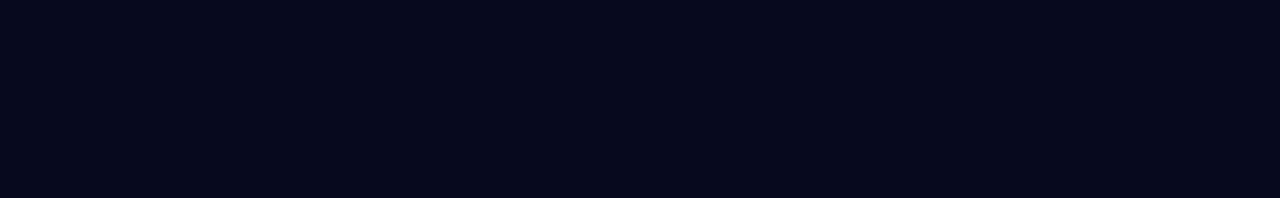
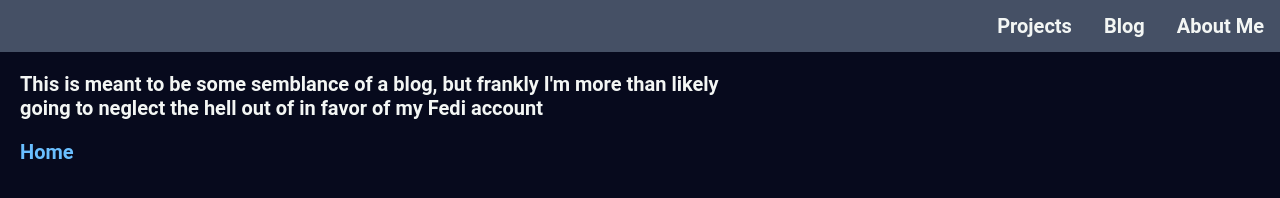
Before and after one commit to debian9stretch/debian9stretch.github.io, a plain HTML site: page blog.html in a window 1280 px wide. Drawn offline with Linux system fonts and the light colour scheme.

Commit message:
Hopefully last change

```diff
--- a/blog.html
+++ b/blog.html
@@ -5,5 +5,16 @@
 		<link rel="stylesheet" type="text/css" href="index.css">
 	</head>
 	<body>
+		<ul>
+			<li><a href="about.html">About Me</a></li>
+			<li><a href="blog.html">Blog</a></li>
+			<li><a href="projects.html">Projects</a></li>
+		</ul>
+		<div id="blog">
+			<p style="margin-left: 20px;">This is meant to be some semblance of a blog, but frankly I'm more than likely going to neglect the hell out of in favor of my Fedi account</p>
+		</div>
 	</body>
+	<footer>
+		<a href="index.html" id="link" style="float: bottom; margin-left: 20px;">Home</a>
+	</footer>
 </html>
--- a/index.css
+++ b/index.css
@@ -79,3 +79,6 @@ li p a {
 #about {
 	margin-left: 20px;
 }
+#blog {
+	width: 60%;
+}
```
Also changed, not shown: about.html (+3 -2 lines), index.html (+1 -2 lines), projects.html (+3 -4 lines).
